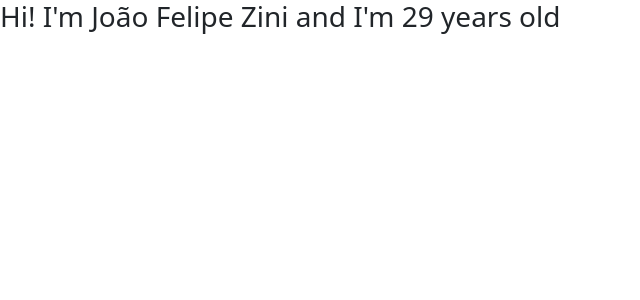
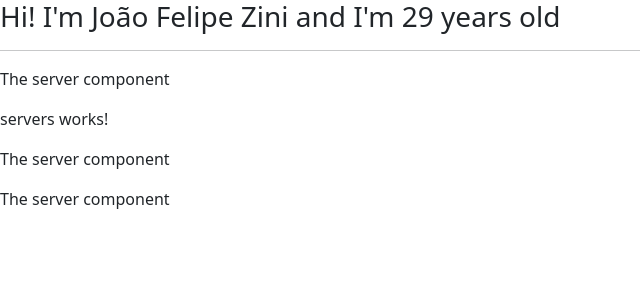
Before and after one commit to jfzini/first-ng-app, an Angular app: page / in a window 1280 px wide. Shown: the top 300 px of the page, without its empty margins (0-640 px from the left). Built offline with nearby package versions, Linux system fonts and the light colour scheme.

Commit message:
creating compents using CLI

```diff
--- a/src/app/app.component.html
+++ b/src/app/app.component.html
@@ -1 +1,4 @@
 <h3>Hi! I'm {{name}} and I'm {{age}} years old</h3>
+<hr>
+<app-server></app-server>
+<app-servers></app-servers>
--- a/src/app/app.module.ts
+++ b/src/app/app.module.ts
@@ -2,10 +2,14 @@ import { NgModule } from '@angular/core';
 import { BrowserModule } from '@angular/platform-browser';
 
 import { AppComponent } from './app.component';
+import { ServerComponent } from './server/server.component';
+import { ServersComponent } from './servers/servers.component';
 
 @NgModule({
   declarations: [
-    AppComponent
+    AppComponent,
+    ServerComponent,
+    ServersComponent
   ],
   imports: [
     BrowserModule,
--- /dev/null
+++ b/src/app/server/server.component.html
@@ -0,0 +1 @@
+<p>The server component</p>
--- /dev/null
+++ b/src/app/servers/servers.component.html
@@ -0,0 +1,3 @@
+<p>servers works!</p>
+<app-server></app-server>
+<app-server></app-server>
```
Also changed, not shown: src/app/server/server.component.ts (added, +9 -0 lines), src/app/servers/servers.component.ts (added, +10 -0 lines), src/app/servers/servers.component.css (added), 1 other file (tests, documents, lock files or other folders).
